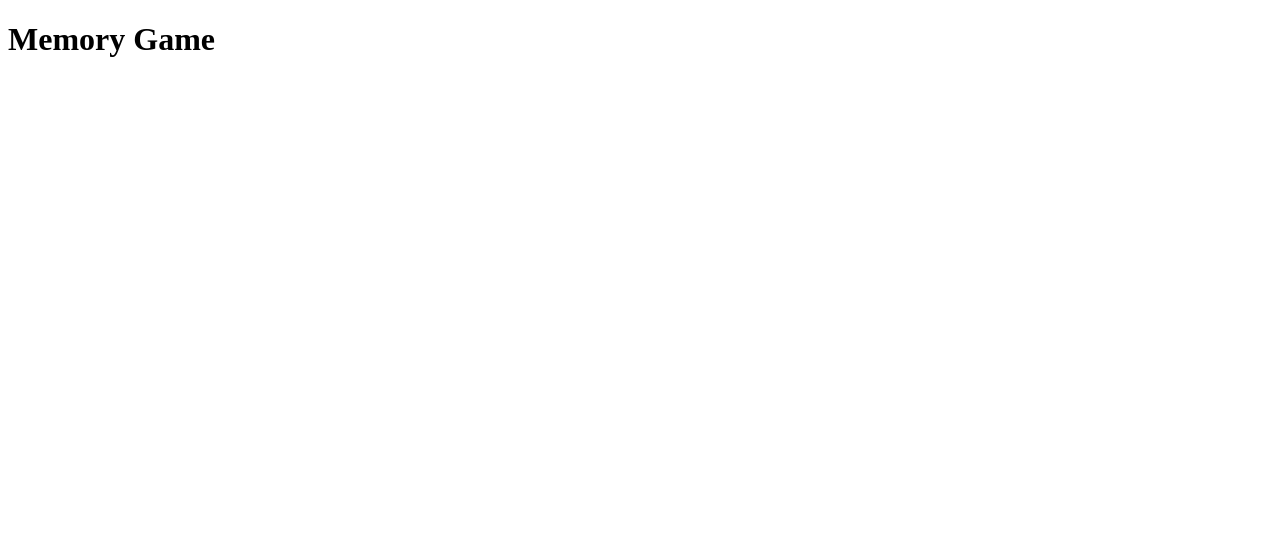
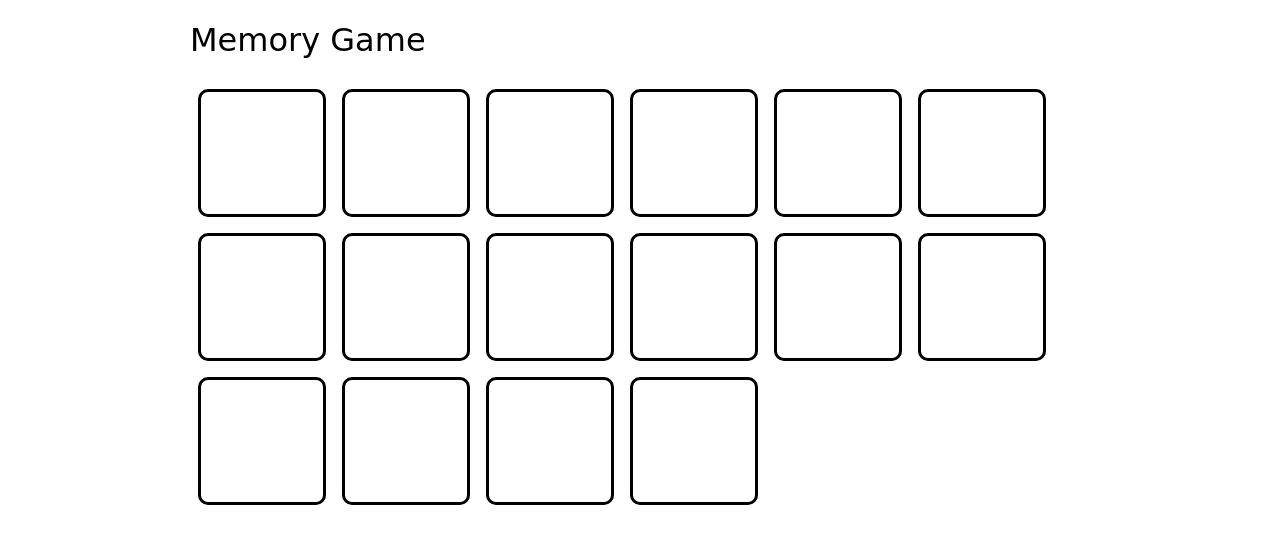
Before and after one commit to raiscake/little-memory-game, a plain HTML site: page index.html in a window 1280 px wide. Drawn offline with Linux system fonts and the light colour scheme; a web font is replaced by a local one.

Commit message:
Set up game grid

```diff
--- a/css/style.css
+++ b/css/style.css
@@ -0,0 +1,46 @@
+/* General */
+
+*,
+*:before,
+*:after {
+    box-sizing: border-box;
+}
+
+body {
+    font-family: 10px/2 'Roboto Slab', 'Georgia', sans-serif;
+}
+
+/* Header */
+
+.header-title {
+    font: 2em 'Delius', cursive;
+}
+
+.container {
+    max-width: 900px;
+    width: 100%;
+    margin: 0 auto;
+}
+
+/* Game Grid */
+
+.game-grid {
+    padding: 0;
+    list-style-type: none;
+}
+
+.game-grid-cell {
+    float: left;
+    width: 10vw;
+    height: 10vw;
+    margin: .5em;
+    padding: 1em;
+    border: 3px solid #000;
+    border-radius: 10px;
+}
+
+.game-grid:after {
+    content: '';
+    display: block;
+    clear: both;
+}
--- a/index.html
+++ b/index.html
@@ -4,16 +4,38 @@
     <head>
         <meta charset="utf-8">
         <meta name="viewport" content="width=device-width, initial-scale=1">
-        <title>Raisa Yang</title>
+        <title>Doodle Memory Game!</title>
+        <link href="https://fonts.googleapis.com/css?family=Delius|Roboto+Slab:300,400" rel="stylesheet">
         <link href="css/style.css" rel="stylesheet">
     </head>
     <body>
-        <h1>Memory Game</h1>
+        <div class="container">
+            <header class="header">
+                <h1 class="header-title">Memory Game</h1>
+            </header>
 
-        <ul class="game-grid">
+            <main class="game">
+                <ul class="game-grid">
+                    <li class="game-grid-cell astronaut"></li>
+                    <li class="game-grid-cell shootingstar"></li>
+                    <li class="game-grid-cell robot"></li>
+                    <li class="game-grid-cell ufo"></li>
+                    <li class="game-grid-cell rocket"></li>
+                    <li class="game-grid-cell astronaut"></li>
+                    <li class="game-grid-cell saturn"></li>
+                    <li class="game-grid-cell saturn"></li>
+                    <li class="game-grid-cell atom"></li>
+                    <li class="game-grid-cell shootingstar"></li>
+                    <li class="game-grid-cell telescope"></li>
+                    <li class="game-grid-cell robot"></li>
+                    <li class="game-grid-cell telescope"></li>
+                    <li class="game-grid-cell atom"></li>
+                    <li class="game-grid-cell rocket"></li>
+                    <li class="game-grid-cell ufo"></li>
+                </ul>
+            </main>
+        </div>
 
-        </ul>
-
-        <script src="js/script.js"></script>
+        <script src="js/app.js"></script>
     </body>
 </html>
```
Also changed, not shown: img/ufo.svg (renamed from img/flying_saucer.svg), js/app.js (added), js/script.js (deleted).
